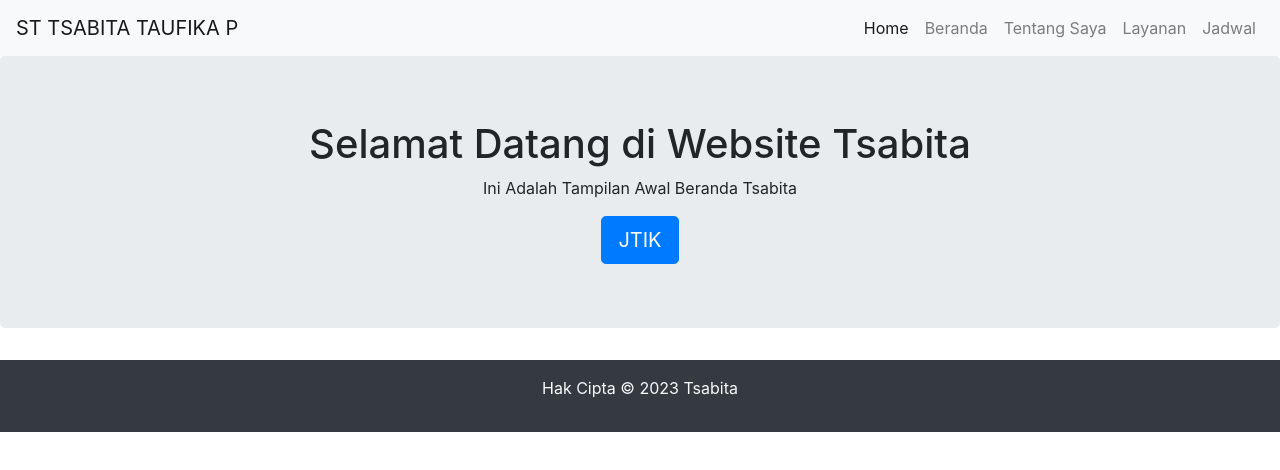
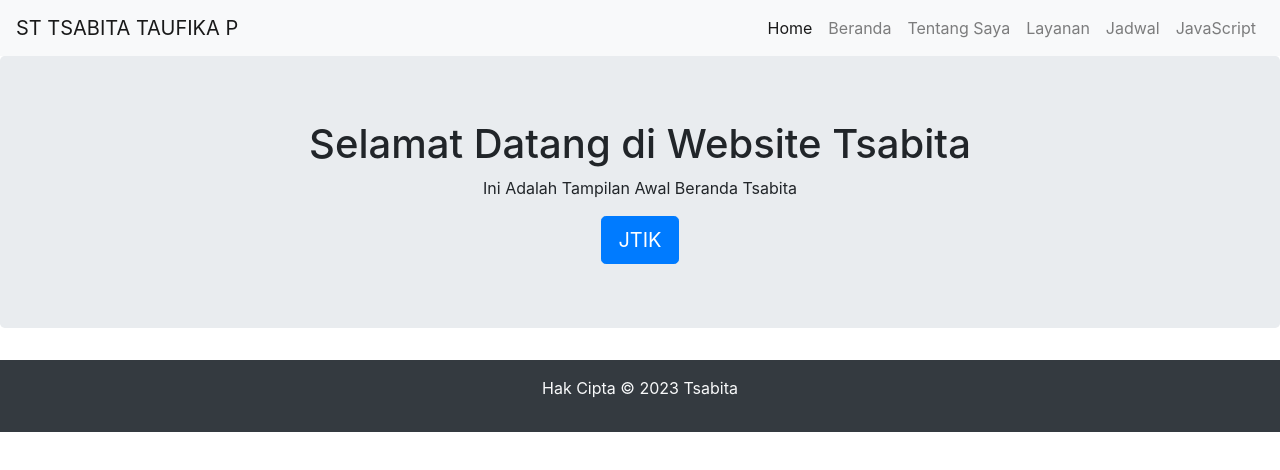
Before and after one commit to tsabita17/tsabita, a plain HTML site: page index.html in a window 1280 px wide. Drawn offline with nearby package versions, Linux system fonts and the light colour scheme.

Commit message:
Update index.html

```diff
--- a/index.html
+++ b/index.html
@@ -33,6 +33,9 @@
       <li class="nav-item">
         <a class="nav-link" href="jadwal kuliah.html">Jadwal</a>
       </li>
+        <li class="nav-item">
+        <a class="nav-link" href="javascript.html">JavaScript</a>
+      </li>
     </ul>
   </div>
 </nav>
```
